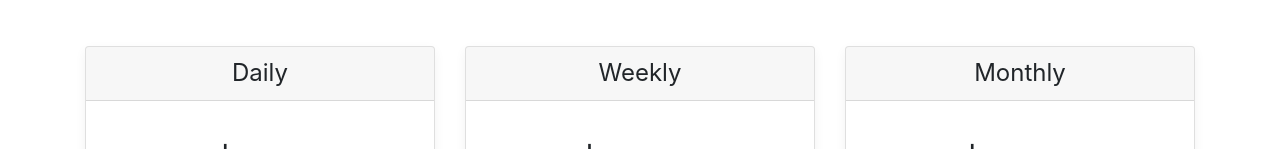
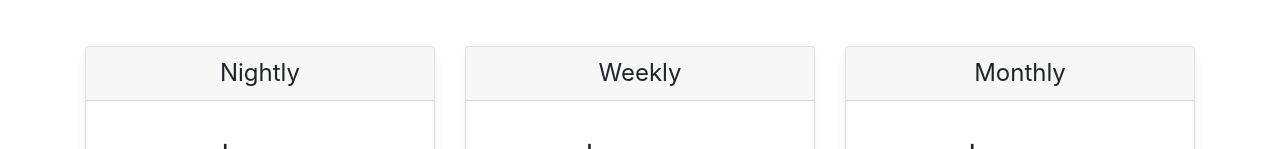
Before and after one commit to brandonptucker/albanyrvresort.com, a Nuxt app: page /rates in a window 1280 px wide. Shown: the part 614-763 px from the top of the page. Built offline with nearby package versions, Linux system fonts and the light colour scheme.

Commit message:
Change title from "Daily" to "Nightly"

```diff
--- a/pages/rates.vue
+++ b/pages/rates.vue
@@ -47,7 +47,7 @@
           <div class="row">
             <rate-card
               :rate="40"
-              title="Daily"
+              title="Nightly"
             />
             <rate-card
               :rate="225"
@@ -68,7 +68,7 @@
           <div class="row">
             <rate-card
               :rate="45"
-              title="Daily"
+              title="Nightly"
             />
             <rate-card
               :rate="250"
```
